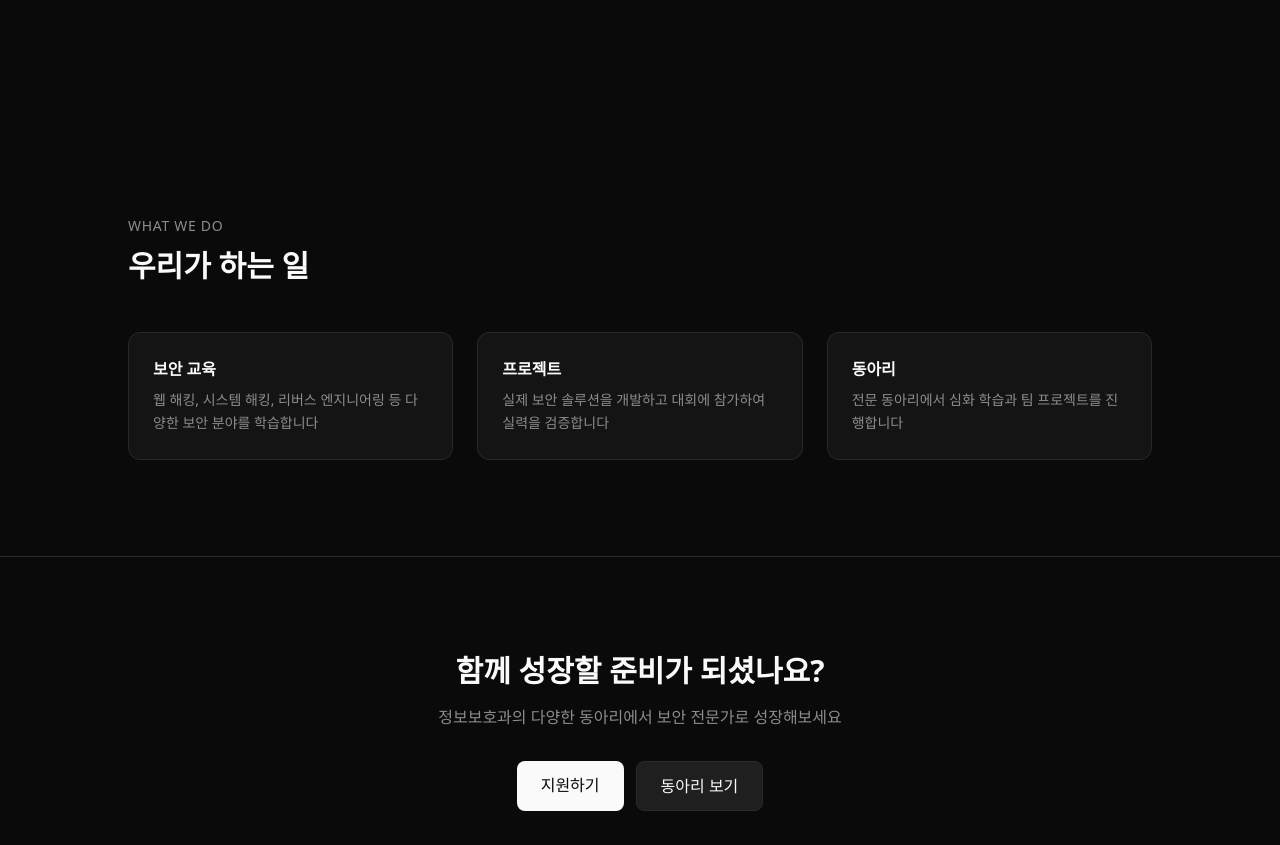
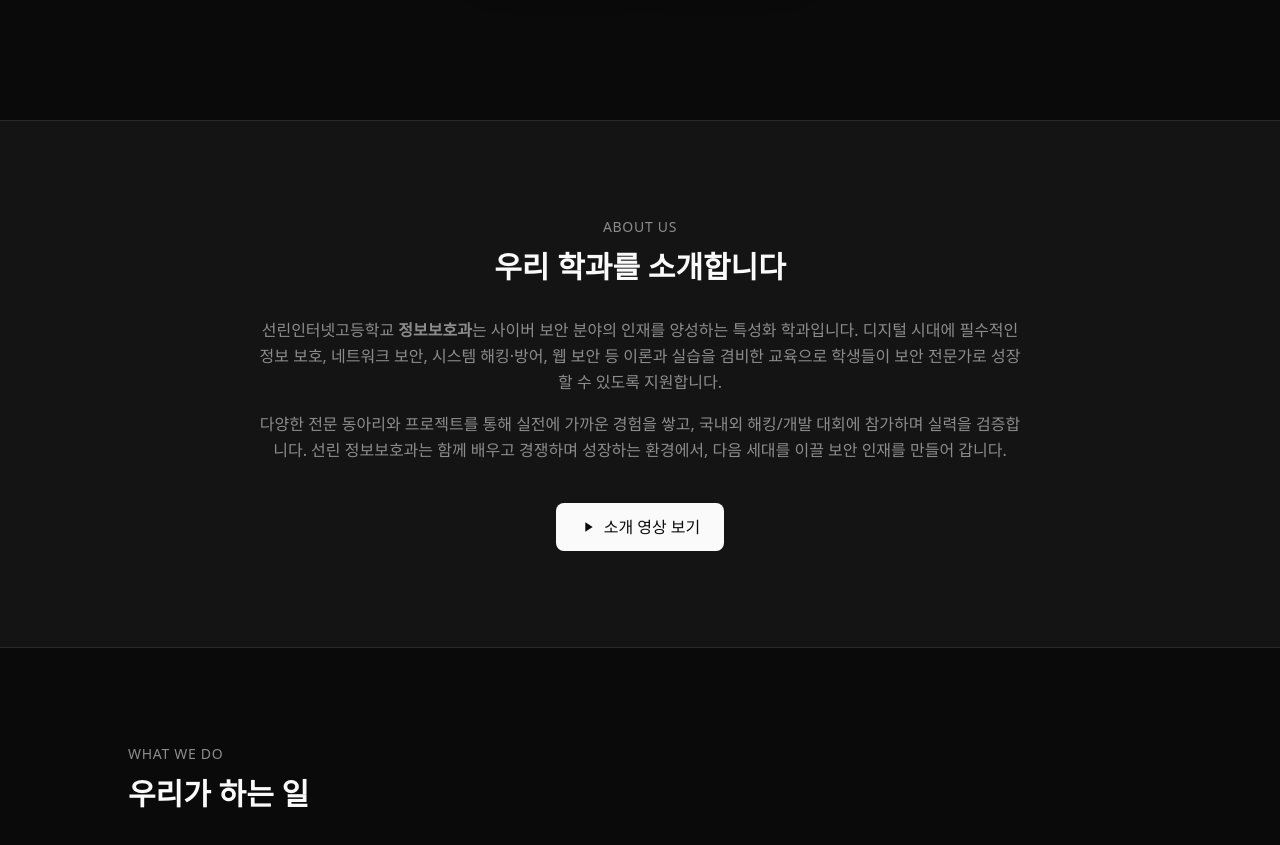
Before and after one commit to jungvengers/sunrinsecurity, a Next.js app: page / in a window 1280 px wide. Shown: the part 680-1525 px from the top of the page. Built offline with nearby package versions, Linux system fonts and the light colour scheme; no server answers; the database is empty.

Commit message:
add about us section with introductory content and video link

```diff
--- a/src/app/(public)/page.tsx
+++ b/src/app/(public)/page.tsx
@@ -59,6 +59,41 @@
             </Link>
             <Link href="/project" className="btn-secondary">
               프로젝트 보기
+            </Link>
+          </div>
+        </div>
+      </section>
+
+      <section className="py-24 px-6 bg-[hsl(var(--card))] border-y border-[hsl(var(--border))]">
+        <div className="max-w-3xl mx-auto text-center">
+          <p className="text-sm text-[hsl(var(--muted-foreground))] mb-3 uppercase tracking-wider">
+            About us
+          </p>
+          <h2 className="text-3xl font-bold mb-8">우리 학과를 소개합니다</h2>
+          <div className="text-[hsl(var(--muted-foreground))] leading-relaxed space-y-4 text-center">
+            <p>
+              선린인터넷고등학교 <strong className="text-foreground">정보보호과</strong>는
+              사이버 보안 분야의 인재를 양성하는 특성화 학과입니다. 디지털 시대에
+              필수적인 정보 보호, 네트워크 보안, 시스템 해킹·방어, 웹 보안 등
+              이론과 실습을 겸비한 교육으로 학생들이 보안 전문가로 성장할 수 있도록
+              지원합니다.
+            </p>
+            <p>
+              다양한 전문 동아리와 프로젝트를 통해 실전에 가까운 경험을 쌓고,
+              국내외 해킹/개발 대회에 참가하며 실력을 검증합니다. 선린
+              정보보호과는 함께 배우고 경쟁하며 성장하는 환경에서, 다음 세대를
+              이끌 보안 인재를 만들어 갑니다.
+            </p>
+          </div>
+          <div className="mt-10">
+            <Link
+              href="https://www.youtube.com/watch?v=rVE4golALoE"
+              className="btn-primary inline-flex items-center gap-2"
+            >
+              <svg className="h-4 w-4" fill="currentColor" viewBox="0 0 24 24" aria-hidden>
+                <path d="M8 5v14l11-7L8 5z" />
+              </svg>
+              소개 영상 보기
             </Link>
           </div>
         </div>
```
